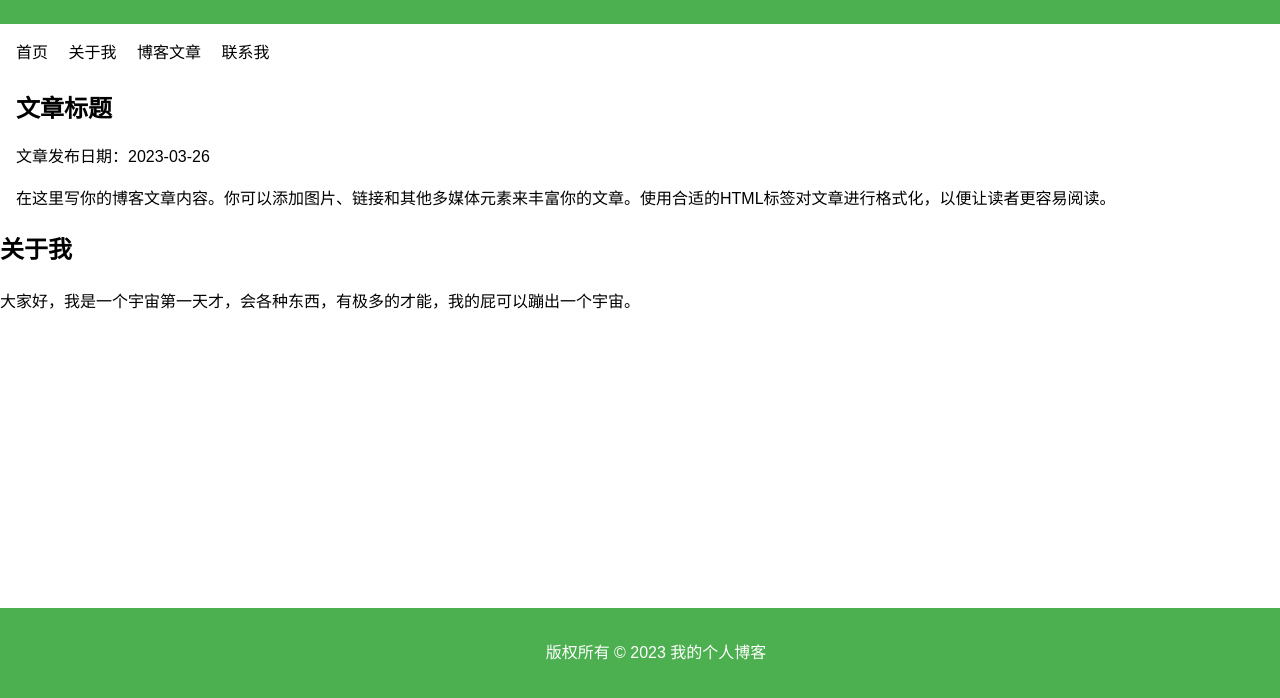
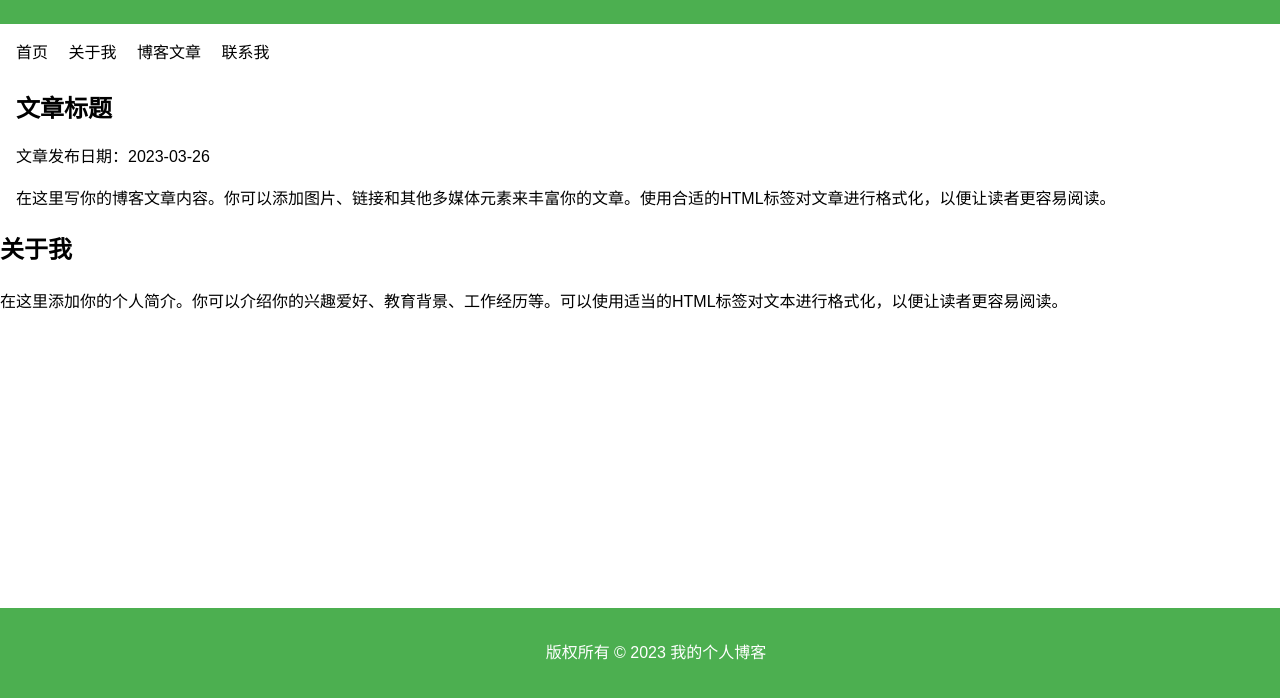
Before and after one commit to mitinbo/mitinbo.github.io, a plain HTML site: page index.html in a window 1280 px wide. Shown: the part 102-800 px from the top of the page. Drawn offline with Linux system fonts and the light colour scheme.

Commit message:
Update index.html

```diff
--- a/index.html
+++ b/index.html
@@ -69,14 +69,14 @@
             在这里写你的博客文章内容。你可以添加图片、链接和其他多媒体元素来丰富你的文章。使用合适的HTML标签对文章进行格式化，以便让读者更容易阅读。
         </p>
     </article>
-
     <!-- 关于我 -->
     <section id="about">
         <h2>关于我</h2>
         <p>
-            大家好，我是一个宇宙第一天才，会各种东西，有极多的才能，我的屁可以蹦出一个宇宙。
+            在这里添加你的个人简介。你可以介绍你的兴趣爱好、教育背景、工作经历等。可以使用适当的HTML标签对文本进行格式化，以便让读者更容易阅读。
         </p>
     </section>
+
 
     <footer>
         <p>版权所有 &copy; 2023 我的个人博客</p>
```
